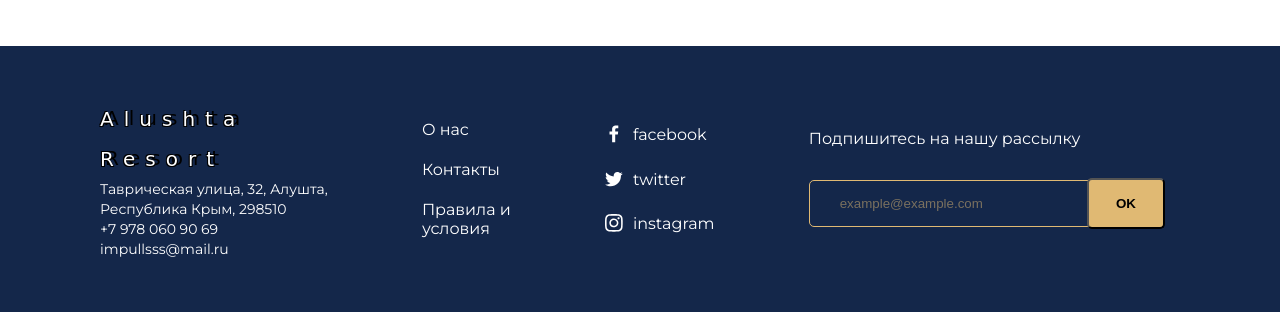
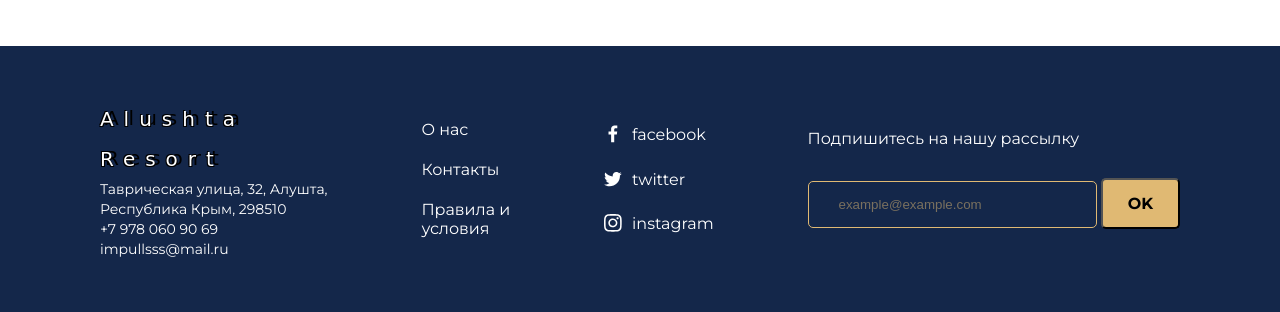
Before and after one commit to impullsss/AlushtaResort, a Django app: page /index in a window 1280 px wide. Shown: the part 2916-3228 px from the top of the page. Run offline with Django 5.2, Linux system fonts and the light colour scheme; parts of the project's set-up code (start-up, migrations or seed data) failed here and were passed over; some web fonts are replaced.

Commit message:
fix bugs

```diff
--- a/alushtaResort/alushta_resort/static/styles/footer.css
+++ b/alushtaResort/alushta_resort/static/styles/footer.css
@@ -62,11 +62,11 @@
   }
 
   .footer__subscribe-button {
-    padding: 16px 27px 16px 27px;
+    padding: 14px 25px 14px 25px;
     color: #000;
     border-radius: 5px;
     background: #E0B973;
-    transform: translateX(-15px);
+    /* transform: translateX(-15px); */
     font-weight: bold;
   }
   .footer__subscribe-placeholder {
--- a/alushtaResort/alushta_resort/templates/alushta_resort/index.html
+++ b/alushtaResort/alushta_resort/templates/alushta_resort/index.html
@@ -200,7 +200,9 @@
               placeholder="example@example.com"
               id="email"
             />
-            <input class="footer__subscribe-button" type="button" value="OK" />
+
+            <button class="footer__subscribe-button" type="button">OK</button>
+
           </form>
         </div>
       </div>
```
